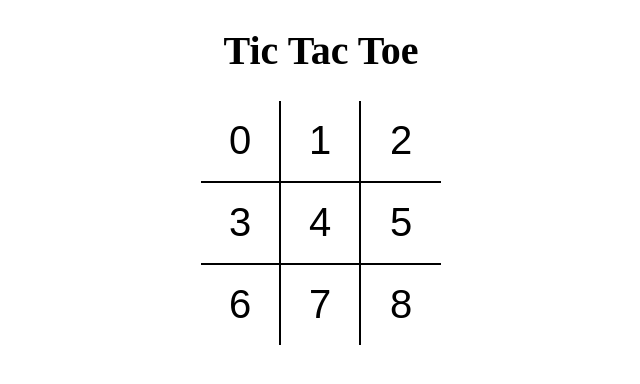
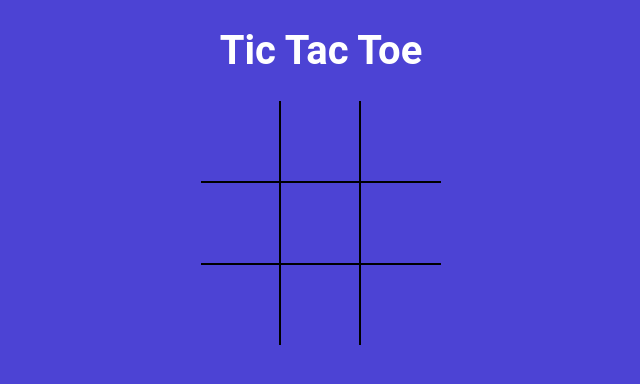
Before and after one commit to mdakibdargahi/tictactoe, a React (Vite) app: page / in a window 1280 px wide. Shown: the top 384 px of the page, without its empty margins (319-959 px from the left). Built offline with nearby package versions, Linux system fonts and the light colour scheme.

Commit message:
created game board state implement event successfully printed X onClick

```diff
--- a/src/components/Board.jsx
+++ b/src/components/Board.jsx
@@ -1,23 +1,45 @@
-import React from 'react';
+import React, { useState } from 'react';
 import Square from './Square';
 
 const Board = () => {
+  const [squares, setSquares] = useState(Array(9).fill(null));
+
+  const handleSquareClick = clickedPosition => {
+    setSquares(currentSquare => {
+      return currentSquare.map((squareValue, position) => {
+        if (clickedPosition === position) {
+          return 'X';
+        }
+        return squareValue;
+      });
+    });
+  };
+
+  function renderSquare(position) {
+    return (
+      <Square
+        value={squares[position]}
+        onClick={() => handleSquareClick(position)}
+      />
+    );
+  }
+
   return (
     <div className="board">
       <div className="board-row">
-        <Square value={0} />
-        <Square value={1} />
-        <Square value={2} />
+        {renderSquare(0)}
+        {renderSquare(1)}
+        {renderSquare(2)}
       </div>
       <div className="board-row">
-        <Square value={3} />
-        <Square value={4} />
-        <Square value={5} />
+        {renderSquare(3)}
+        {renderSquare(4)}
+        {renderSquare(5)}
       </div>
       <div className="board-row">
-        <Square value={6} />
-        <Square value={7} />
-        <Square value={8} />
+        {renderSquare(6)}
+        {renderSquare(7)}
+        {renderSquare(8)}
       </div>
     </div>
   );
--- a/src/components/Square.jsx
+++ b/src/components/Square.jsx
@@ -1,8 +1,8 @@
 import React from 'react';
 
-const Square = ({ value }) => {
+const Square = ({ value, onClick }) => {
   return (
-    <button type="button" className="square">
+    <button type="button" className="square" onClick={onClick}>
       {value}
     </button>
   );
--- a/src/styles/root.scss
+++ b/src/styles/root.scss
@@ -1,4 +1,11 @@
+$green: #12e177;
+$orange: #ffc72a;
+$blue: #4c43d4;
+
 body {
+  font-family: 'Roboto', sans-serif;
+  background-color: $blue;
+  color: #fff;
   padding: 0;
   margin: 0;
 }
```
